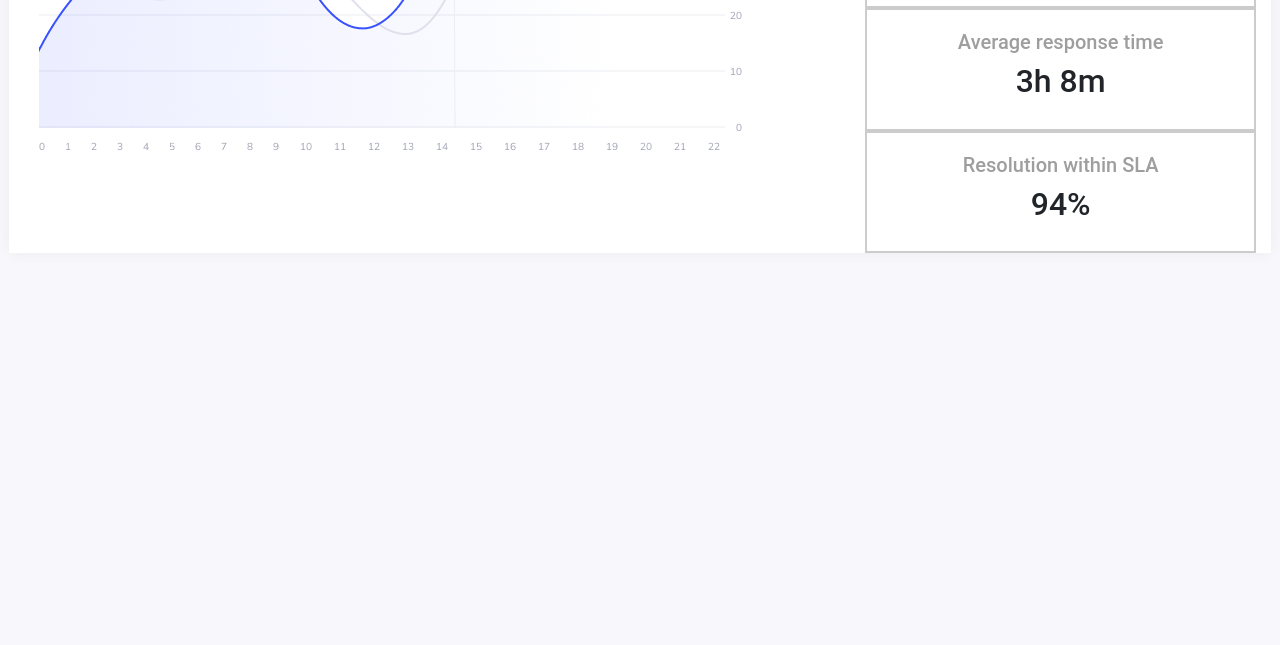
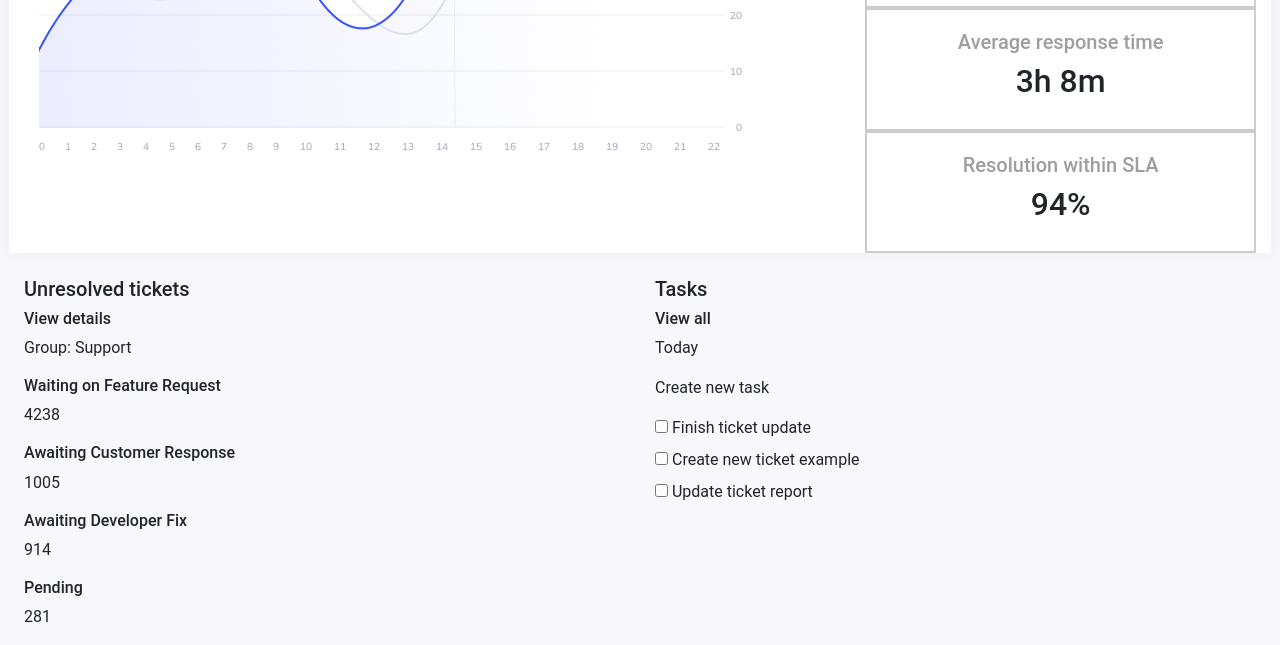
Before and after one commit to sp7infinity/project-design, a plain HTML site: page index.html in a window 1280 px wide. Shown: the part 639-1284 px from the top of the page. Before the commit the page ends 916 px from the top, so only its background shows below. Drawn offline with nearby package versions, Linux system fonts and the light colour scheme.

Commit message:
Markup added for bottom row

```diff
--- a/index.html
+++ b/index.html
@@ -277,6 +277,77 @@
                                 </div>
                             </div>
                             <!-- Second row wrapped -->
+
+                            <!-- Final row  -->
+                            <div class="row">
+
+                                <div class="col-md-12">
+
+                                    <div class="row">
+
+                                        <!-- Tickets -->
+                                        <div class="col-sm-6 ticket-card">
+
+                                            <div class="ticket-header">
+                                                <h5>Unresolved tickets</h5>
+                                                <h6>View details</h6>
+                                                <p>Group: Support</p>
+                                            </div>
+
+                                            <div class="ticket-desc">
+                                                <div class="ticket-row">
+                                                    <h6>Waiting on Feature Request</h6>
+                                                    <p>4238</p>
+                                                </div>
+                                                <div class="ticket-row">
+                                                    <h6>Awaiting Customer Response</h6>
+                                                    <p>1005</p>
+                                                </div>
+                                                <div class="ticket-row">
+                                                    <h6>Awaiting Developer Fix</h6>
+                                                    <p>914</p>
+                                                </div>
+                                                <div class="ticket-row">
+                                                    <h6>Pending</h6>
+                                                    <p>281</p>
+                                                </div>
+                                            </div>
+
+                                        </div>
+                                        <!-- Tickets wrapped -->
+
+                                        <!-- Tasks -->
+                                        <div class="col-sm-6 task-card">
+
+                                            <div class="task-header">
+                                                <h5>Tasks</h5>
+                                                <h6>View all</h6>
+                                                <p>Today</p>
+                                            </div>
+
+                                            <div class="task-desc">
+                                                <div class="task-row">
+                                                    <p>Create new task</p>
+                                                </div>
+                                                <div class="task-row">
+                                                    <input type="checkbox" name="task">
+                                                    <label for="task1">Finish ticket update</label>
+                                                </div>
+                                                <div class="task-row">
+                                                    <input type="checkbox" name="task">
+                                                    <label for="task2">Create new ticket example</label>
+                                                </div>
+                                                <div class="task-row">
+                                                    <input type="checkbox" name="task">
+                                                    <label for="task3">Update ticket report</label>
+                                                </div>
+                                            </div>
+                                        </div>
+                                        <!-- Tasks wrapped -->
+                                    </div>
+                                </div>
+                            </div>
+                            <!-- Final row wrapped -->
                         </div>
                         <!-- Page content wrapped  -->
 
```
